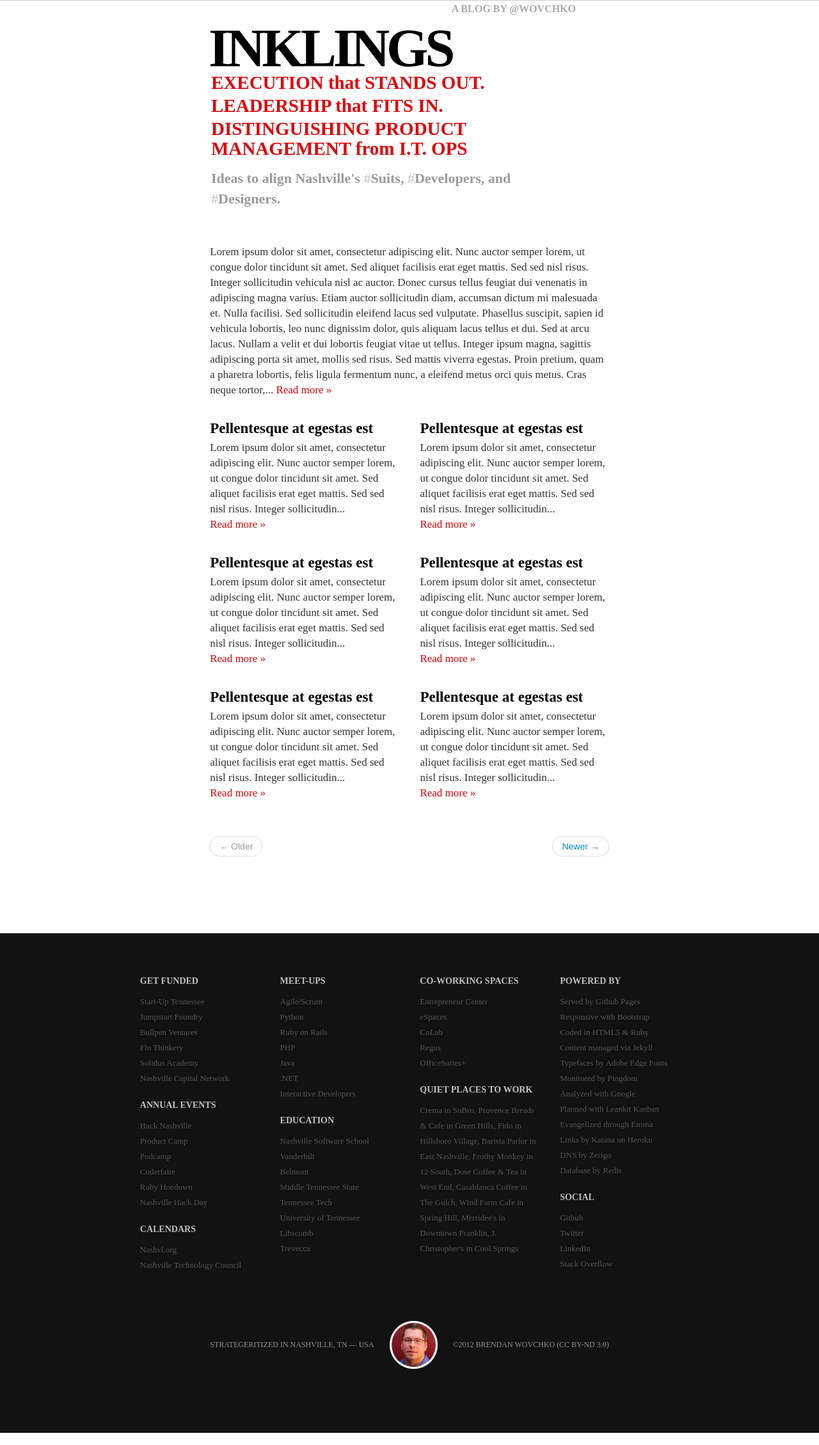
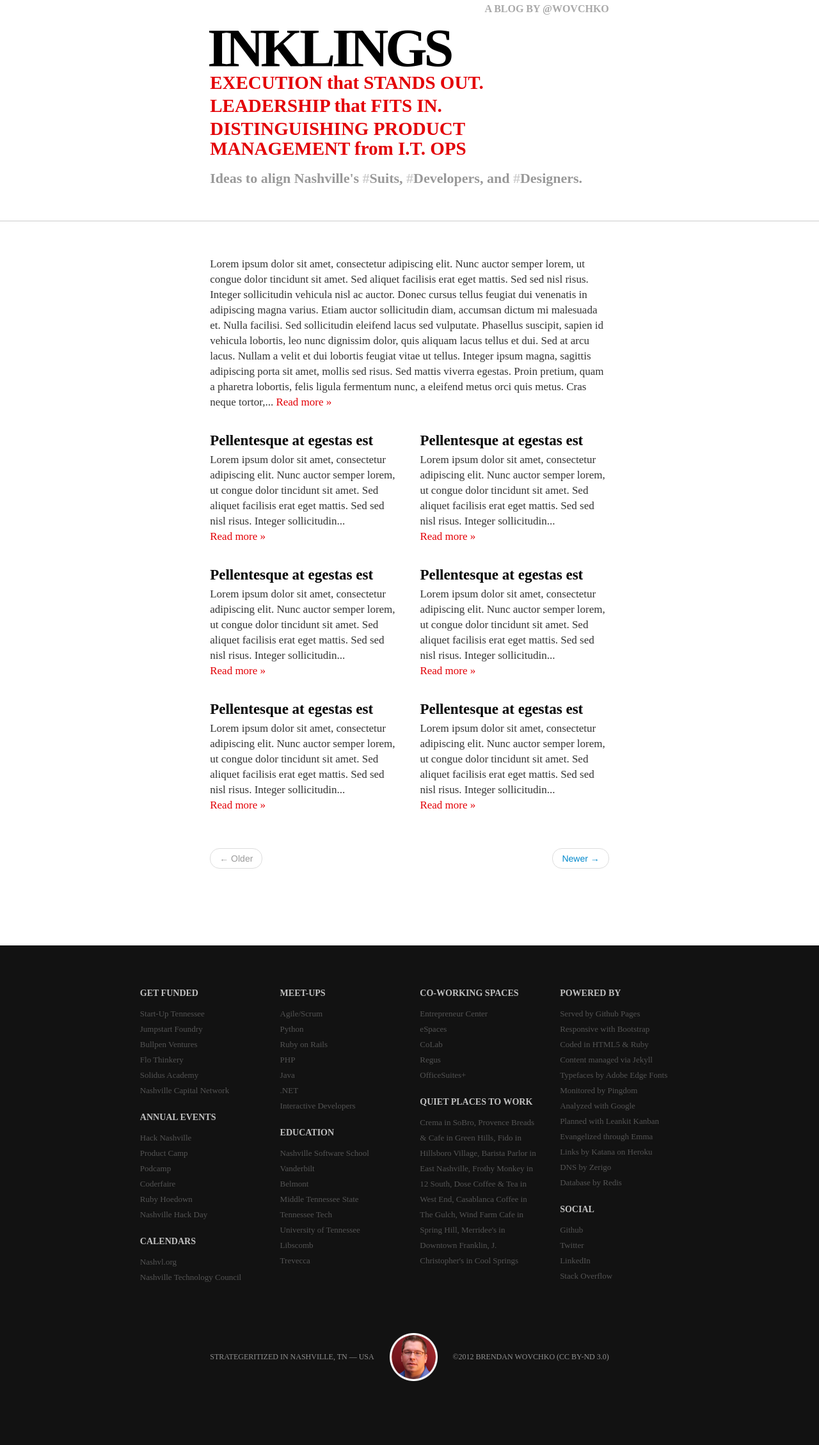
Before and after one commit to wovchko/inklings, a Jekyll site: the page built from index.html, in a window 1280 px wide. Shown: the whole page at 64% size. Built offline with Jekyll 4.4.1, drawn with Linux system fonts in a browser that asks for light colours; Markdown is read by kramdown in place of the engine named in the settings; the list of posts is cut into pages by our own code.

```diff
--- a/_layouts/default.html
+++ b/_layouts/default.html
@@ -21,6 +21,7 @@
   </head>
   <body>
     <div class="container-fluid">
+      <div class="row-fluid">
         <div class="span6 offset3">
           <h1 class="hidden-phone">A blog by <a href="http://twitter.com/wovchko" target="_blank">@wovchko</a></h1>
           <h2>Inklings</h2>
@@ -28,6 +29,8 @@
           <h3>Leadership <span class="lower">that</span> fits in.</h3>
           <h3>Distinguishing Product <span class="hidden-phone">Management</span> <span class="lower">from</span> I.T. <span class="hidden-phone">Ops</span></h3>
           <h4>Ideas to align <a href="http://goo.gl/maps/pAuiF" target="_blank">Nashville's</a> <span>#</span><a href="#">Suits</a>, <span>#</span><a href="#">Developers</a>, and <span>#</span><a href="#">Designers</a>.</h4>
+        </div>
+        <div class="span3"></div>
       </div>
       <div class="row-fluid recent">
         {{ content }}
```
Lines whose indentation alone changed are shown as unchanged.
